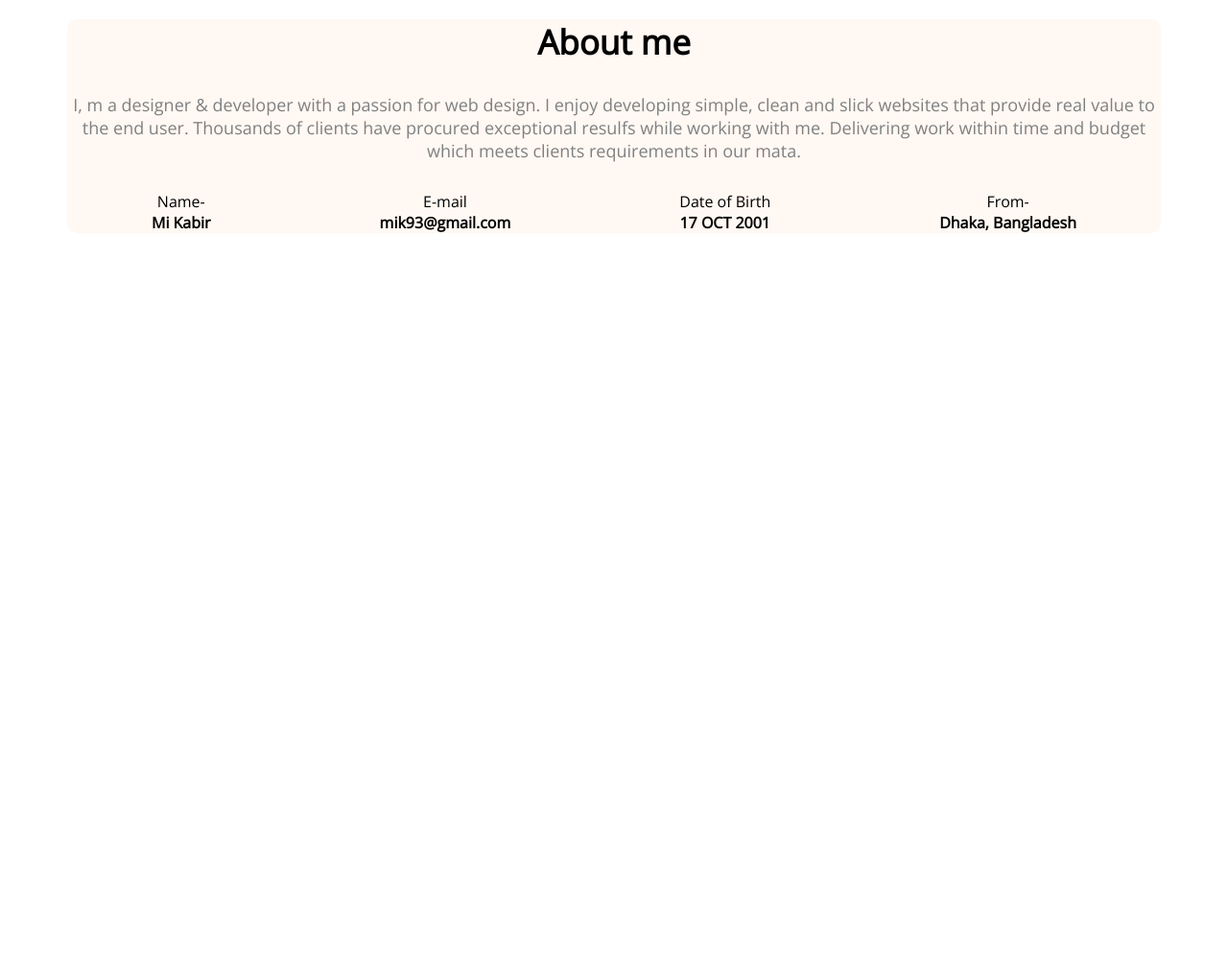
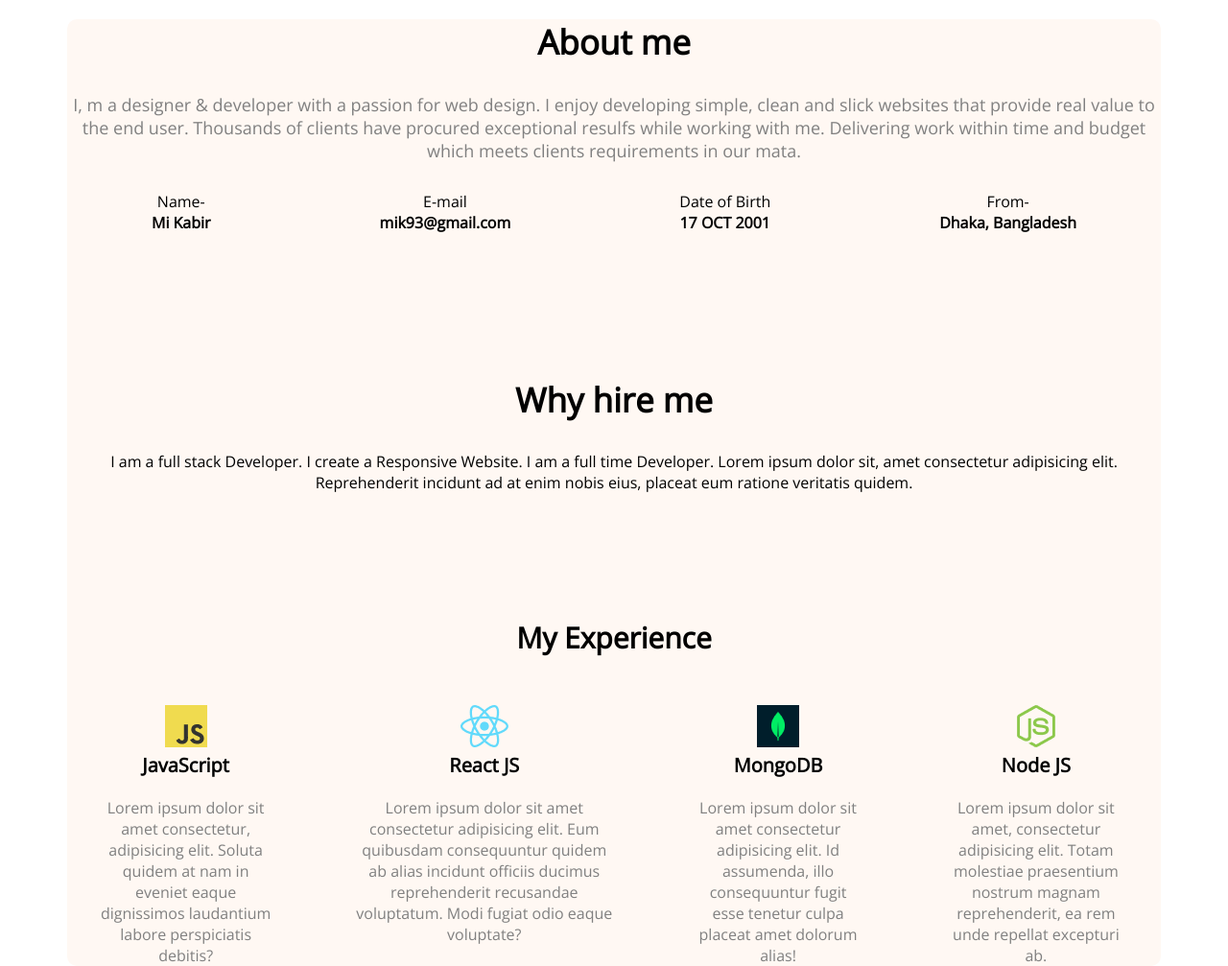
Before and after one commit to mikabir76/first-profolio, a plain HTML site: page index.html in a window 1280 px wide. Shown: the part 840-1847 px from the top of the page at 96% size. Before the commit the page ends 1083 px from the top, so only its background shows below. Drawn offline with nearby package versions, Linux system fonts and the light colour scheme; a web font is replaced by a local one.

Commit message:
added time

```diff
--- a/index.html
+++ b/index.html
@@ -57,6 +57,39 @@
                     <h4>Dhaka, Bangladesh</h4>
                 </div>
             </div>
+            <div class="why-me">
+                <div class="section-title-class">
+                    <h3 class="section-tittle">Why hire me</h3>
+                    <p class="section-description-one">I am a full stack Developer. I create a Responsive Website. I am a full time Developer. Lorem ipsum dolor sit, amet consectetur adipisicing elit. Reprehenderit incidunt ad at enim nobis eius, placeat eum ratione veritatis quidem.</p>
+                </div>
+            </div>
+            <h3 class="experience">My Experience</h3>
+            <div class="skills-container">
+                <div class="skill">
+                    <img src="social-icon/js.png" alt="">
+                    <p class="skill-tittle">JavaScript</p>
+                        <p class="skill-description">Lorem ipsum dolor sit amet consectetur, adipisicing elit. Soluta quidem at nam in eveniet eaque dignissimos laudantium labore perspiciatis debitis?</p>
+
+                </div>
+                <div class="skill">
+                    <img src="social-icon/react.png " alt="">
+                    <p class="skill-tittle">React JS</p>
+                        <p class="skill-description">Lorem ipsum dolor sit amet consectetur adipisicing elit. Eum quibusdam consequuntur quidem ab alias incidunt officiis ducimus reprehenderit recusandae voluptatum. Modi fugiat odio eaque voluptate?</p>
+
+                </div>
+                <div class="skill">
+                    <img src="social-icon/mongo.png" alt="">
+                    <p class="skill-tittle">MongoDB</p>
+                        <p class="skill-description">Lorem ipsum dolor sit amet consectetur adipisicing elit. Id assumenda, illo consequuntur fugit esse tenetur culpa placeat amet dolorum alias!</p>
+
+                </div>
+                <div class="skill">
+                    <img src="social-icon/nodejs.png" alt="">
+                    <p class="skill-tittle">Node JS</p>
+                        <p class="skill-description">Lorem ipsum dolor sit amet, consectetur adipisicing elit. Totam molestiae praesentium nostrum magnam reprehenderit, ea rem unde repellat excepturi ab.</p>
+
+                </div>
+            </div>
         </section>
 
     </main>
--- a/style.css
+++ b/style.css
@@ -93,7 +93,7 @@ main {
     margin: 0 auto;
     background: #FFF8F3;
     border-radius: 10px;
-    text-align:center;
+    text-align: center;
 }
 
 .section-tittle {
@@ -106,11 +106,46 @@ main {
 .section-description {
     font-weight: 400;
     font-size: 18px;
-    color:gray;
+    color: gray;
     text-align: center;
-    margin-bottom:30px;
+    margin-bottom: 30px;
 }
-.about-info-container{
-    display:flex;
+
+.about-info-container {
+    display: flex;
     justify-content: space-around;
 }
+
+.section-description-one {
+    margin-bottom: 50px;
+}
+
+.why-me {
+    margin-top: 150px;
+}
+
+.skills-container {
+    max-width: 1140px;
+    display: flex;
+    gap: 20px;
+    margin-top: 50px;
+}
+
+.experience {
+    margin-top: 130px;
+    font-size: 30px;
+}
+
+.skill-tittle {
+    font-weight: 700;
+    font-size: 20px;
+    margin-bottom: 20px;
+}
+
+.skill-description {
+    font-weight: 400;
+    font-size: 16px;
+    color:gray;
+    margin:0 10px;
+    padding:0 20px;
+}
```
